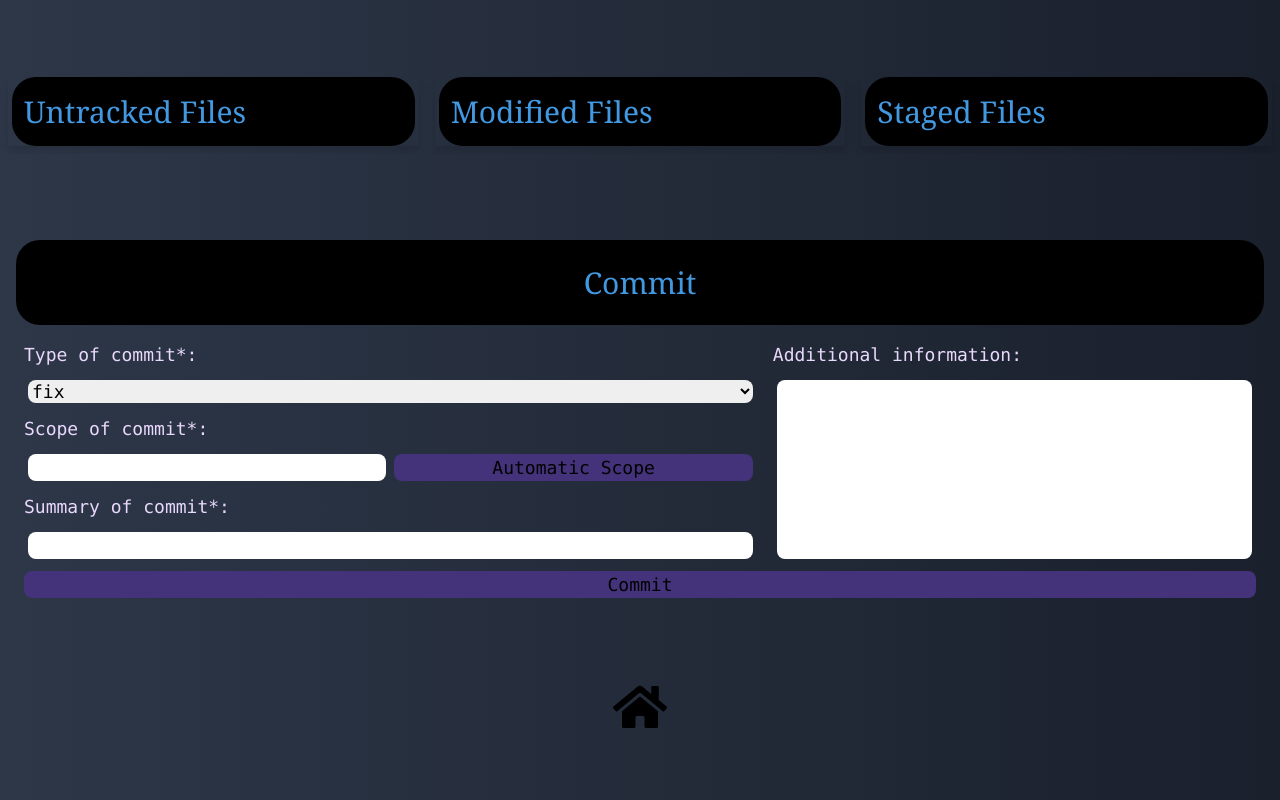
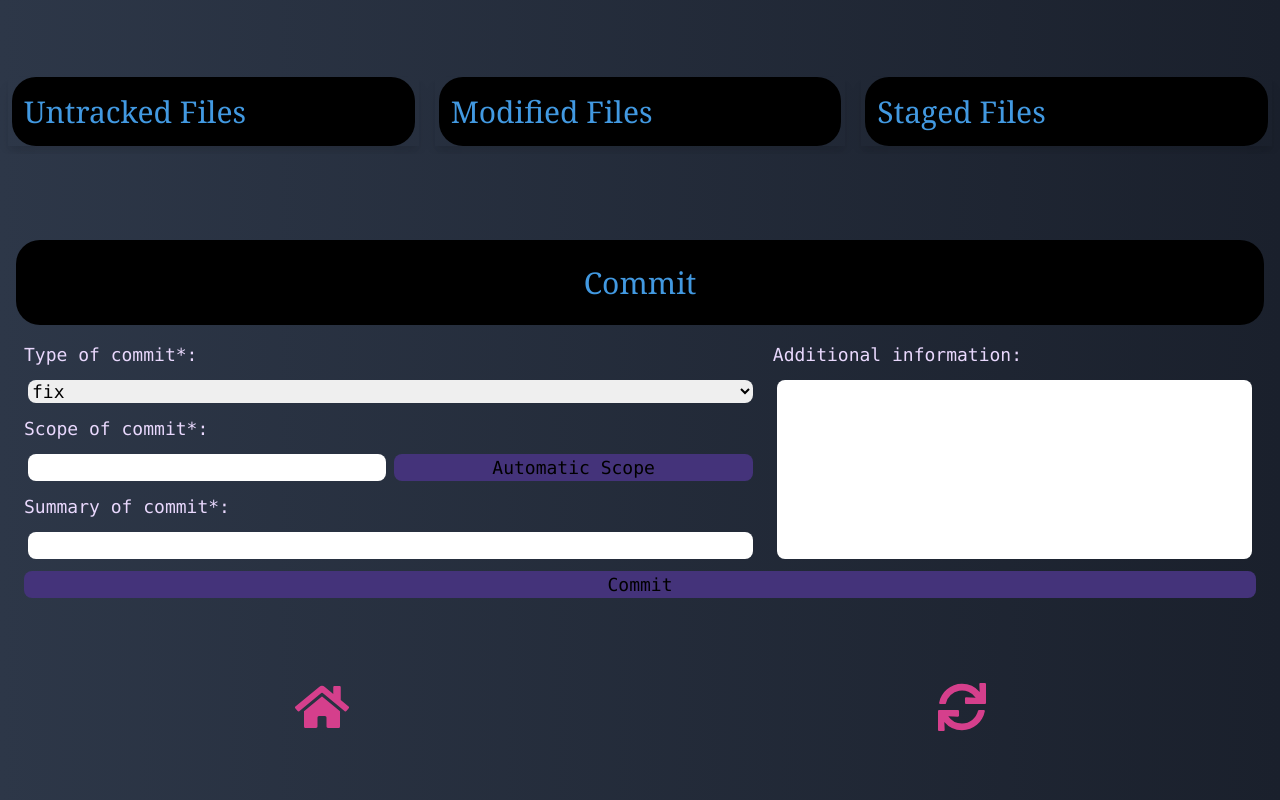
Before and after one commit to IgnisDa/Gitzer, a Nuxt app in the folder gitzer-frontend/: page /status in a window 1280 px wide. Built offline with nearby package versions, Linux system fonts and the light colour scheme; what tailwindcss-debug-screens would draw is missing.

Commit message:
feat(gitzer-frontend/pages/status.vue): add resync button

```diff
--- a/gitzer-frontend/pages/status.vue
+++ b/gitzer-frontend/pages/status.vue
@@ -198,13 +198,22 @@
       <div class="flex flex-wrap my-auto flex-">
         <CommitMessageForm />
       </div>
-      <div class="flex flex-grow">
+      <div class="flex flex-grow text-pink-600">
         <NuxtLink :to="{ name: 'index' }" class="m-auto">
           <FontAwesomeIcon
             class="h-12 hover:text-gray-50 transition duration-150 ease-in-out"
             :icon="['fas', 'home']"
           />
         </NuxtLink>
+        <button
+          class="m-auto"
+          @click="fetchStatusAction({ directory: $route.query.directory })"
+        >
+          <FontAwesomeIcon
+            class="h-12 hover:text-gray-50 transition duration-150 ease-in-out"
+            :icon="['fas', 'sync']"
+          />
+        </button>
       </div>
     </div>
   </div>
```
